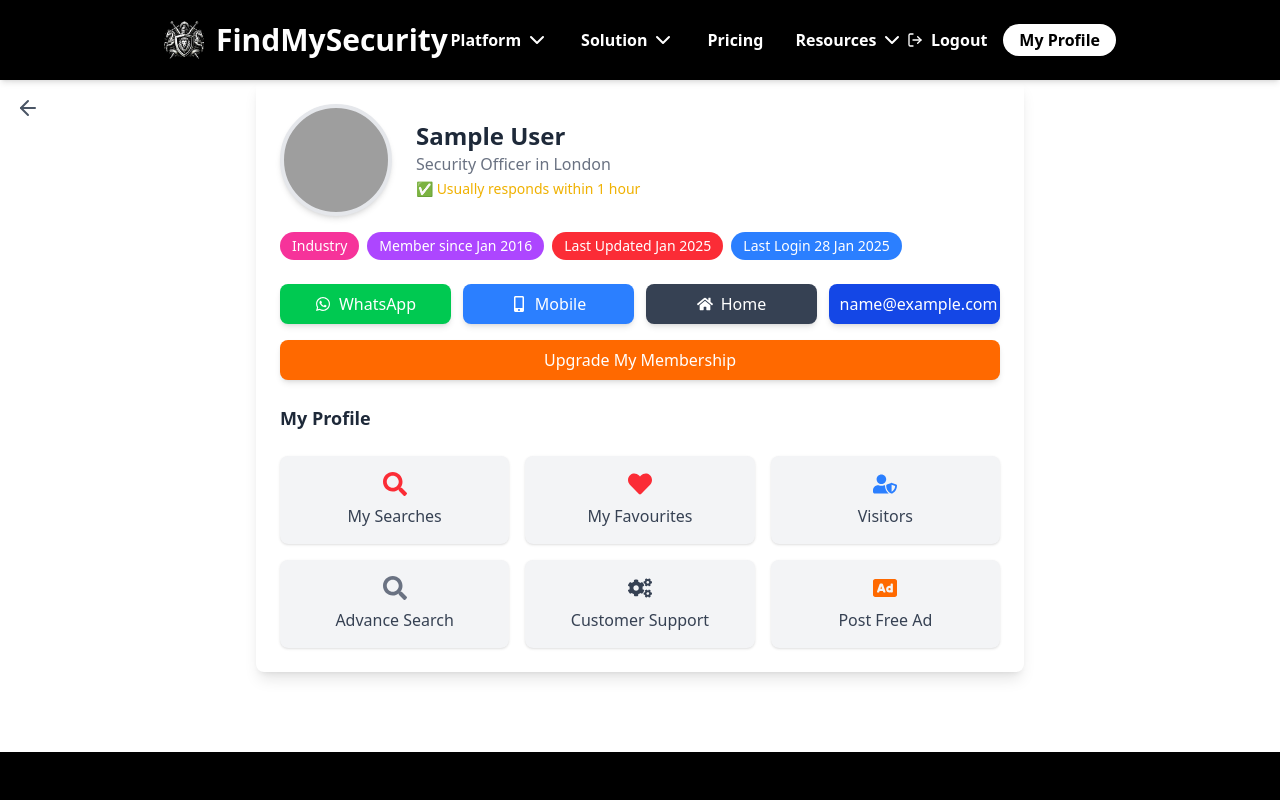
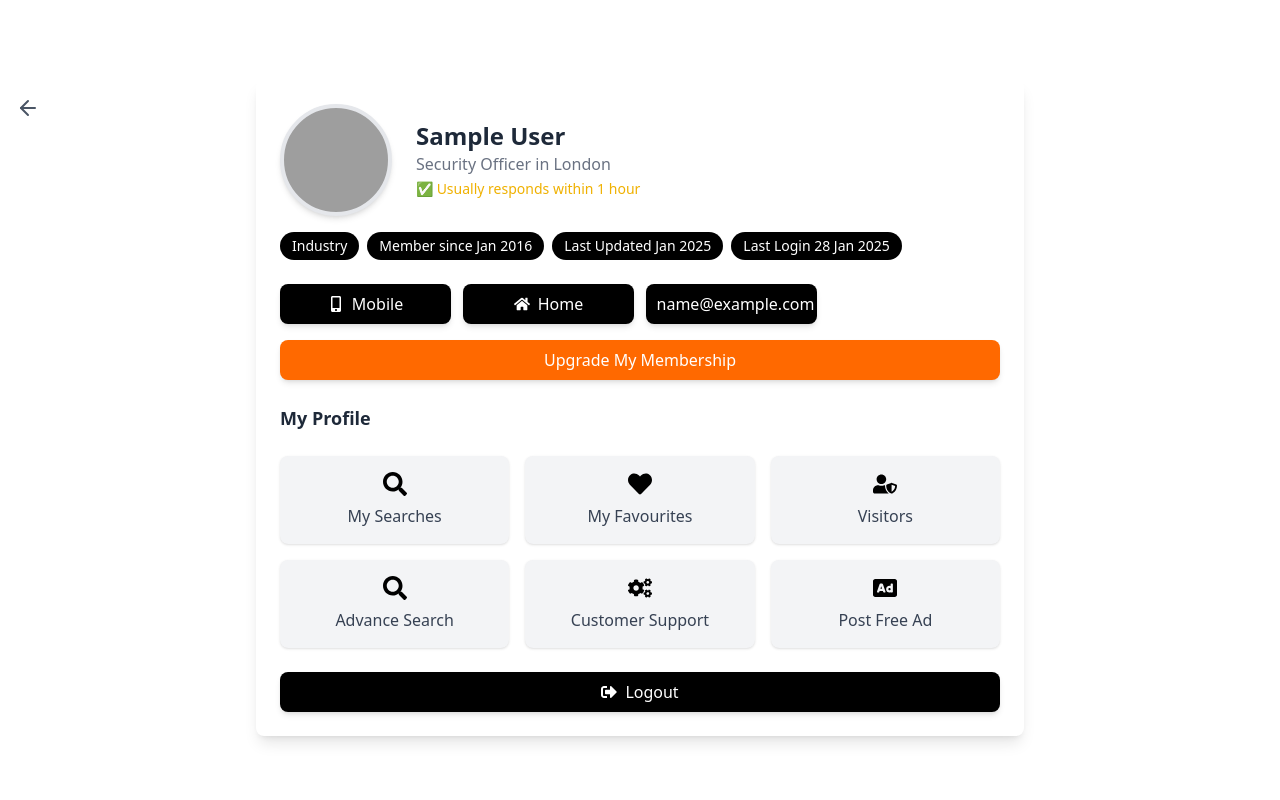
Before and after one commit to HamadAliMughal/FindMySecurity-Web, a Next.js app in the folder findmysecurity/: page /profile in a window 1280 px wide. Shown: the top 800 px of the page. Built offline with nearby package versions, Linux system fonts and the light colour scheme; sample sign-in values are in the browser's storage; grey boxes are pictures that could not be loaded.

Commit message:
profile page updated

```diff
--- a/findmysecurity/src/pages/profile.tsx
+++ b/findmysecurity/src/pages/profile.tsx
@@ -1,8 +1,5 @@
 import React, { useEffect, useState } from "react";
-import Navbar from "@/sections/Navbar";
-import Footer from "@/sections/Footer";
 import {
-  FaWhatsapp,
   FaMobileAlt,
   FaHome,
   FaEnvelope,
@@ -11,26 +8,35 @@ import {
   FaUserShield,
   FaCogs,
   FaAd,
+  FaSignOutAlt
 } from "react-icons/fa";
 import { ArrowLeft } from "lucide-react";
 import { useRouter } from "next/navigation";
 import "./page-globals.css";
-
 
 const UserProfile: React.FC = () => {
   const [profileData, setProfileData] = useState<any>(null);
   const router = useRouter();
 
   useEffect(() => {
-    const storedData = localStorage.getItem("profileData");
+    const storedData = localStorage.getItem("profileData") || localStorage.getItem("loginData");
     if (storedData) {
       setProfileData(JSON.parse(storedData));
+    } else {
+      router.push('/'); // Redirect only if no profile data is found
     }
-  }, []);
+  }, [router]);
+
+  const handleLogout = () => {
+    localStorage.removeItem("profileData");
+    localStorage.removeItem("loginData");
+    router.push("/"); // Redirect to homepage after logout
+  };
+
+  if (!profileData) return null;
 
   return (
     <div>
-        <Navbar />
       <button
         className="absolute top-4 left-4 z-50 mt-20 flex items-center text-gray-600 hover:text-black"
         onClick={() => router.push("/")}
@@ -51,41 +57,38 @@ const UserProfile: React.FC = () => {
           ></div>
           <div className="text-center md:text-left">
             <h2 className="text-2xl font-semibold text-gray-800">
-            {profileData?.result?.firstName + " " + profileData?.result?.lastName || "Mr. Y"}
+              {(profileData?.result?.firstName + " " + profileData?.result?.lastName) || "Mr. Y"}
             </h2>
-          <p className="text-gray-500">{profileData?.result?.jobTitle || "Security Officer in London"}</p>
+            <p className="text-gray-500">{profileData?.result?.role.name || "Security Officer in London"}</p>
             <span className="text-sm text-yellow-500">✅ Usually responds within 1 hour</span>
           </div>
         </div>
 
         {/* Membership Information */}
         <div className="flex flex-wrap justify-center md:justify-start gap-2 mt-4">
-        <span className="bg-pink-500 text-white px-3 py-1 rounded-full text-sm">
+          <span className="bg-black text-white px-3 py-1 rounded-full text-sm">
             {profileData?.result?.industryType || "Industry"}
           </span>
-        <span className="bg-purple-500 text-white px-3 py-1 rounded-full text-sm">
+          <span className="bg-black text-white px-3 py-1 rounded-full text-sm">
             Member since Jan 2016
           </span>
-        <span className="bg-red-500 text-white px-3 py-1 rounded-full text-sm">
+          <span className="bg-black text-white px-3 py-1 rounded-full text-sm">
             Last Updated Jan 2025
           </span>
-        <span className="bg-blue-500 text-white px-3 py-1 rounded-full text-sm">
+          <span className="bg-black text-white px-3 py-1 rounded-full text-sm">
             Last Login 28 Jan 2025
           </span>
         </div>
 
         {/* Contact Buttons */}
         <div className="grid grid-cols-2 md:grid-cols-4 gap-3 mt-6">
-        <button className="flex items-center justify-center bg-green-500 text-white px-4 py-2 rounded-lg shadow-md hover:bg-green-600">
-          <FaWhatsapp className="mr-2" /> WhatsApp
+          <button className="flex items-center justify-center bg-black text-white px-4 py-2 rounded-lg shadow-md hover:bg-gray-600">
+            <FaMobileAlt className="mr-2" /> {profileData?.result?.phoneNumber || "Mobile"}
           </button>
-        <button className="flex items-center justify-center bg-blue-500 text-white px-4 py-2 rounded-lg shadow-md hover:bg-blue-600">
-          <FaMobileAlt className="mr-2" /> {profileData?.result?.phone || "Mobile"}
-        </button>
-        <button className="flex items-center justify-center bg-gray-700 text-white px-4 py-2 rounded-lg shadow-md hover:bg-gray-800">
+          <button className="flex items-center justify-center bg-black text-white px-4 py-2 rounded-lg shadow-md hover:bg-gray-800">
             <FaHome className="mr-2" /> {profileData?.result?.address || "Home"}
           </button>
-        <button className="flex items-center justify-center bg-blue-700 text-white px-4 py-2 rounded-lg shadow-md hover:bg-blue-800">
+          <button className="flex items-center justify-center bg-black text-white px-4 py-2 rounded-lg shadow-md hover:bg-gray-800">
             <FaEnvelope className="mr-2" /> {profileData?.result?.email || "Email"}
           </button>
         </div>
@@ -99,40 +102,181 @@ const UserProfile: React.FC = () => {
         <h3 className="text-lg font-semibold my-6 text-gray-800 text-center md:text-left">My Profile</h3>
         <div className="grid grid-cols-2 md:grid-cols-3 gap-4">
           <div className="p-4 bg-gray-100 rounded-lg shadow-sm hover:bg-gray-200 transition">
-          <FaSearch className="text-red-500 text-2xl mx-auto" />
+            <FaSearch className="text-black text-2xl mx-auto" />
             <p className="text-center text-gray-700 mt-2">My Searches</p>
           </div>
           <div className="p-4 bg-gray-100 rounded-lg shadow-sm hover:bg-gray-200 transition">
-          <FaHeart className="text-red-500 text-2xl mx-auto" />
+            <FaHeart className="text-black text-2xl mx-auto" />
             <p className="text-center text-gray-700 mt-2">My Favourites</p>
           </div>
           <div className="p-4 bg-gray-100 rounded-lg shadow-sm hover:bg-gray-200 transition">
-          <FaUserShield className="text-blue-500 text-2xl mx-auto" />
+            <FaUserShield className="text-black text-2xl mx-auto" />
             <p className="text-center text-gray-700 mt-2">Visitors</p>
           </div>
           <div className="p-4 bg-gray-100 rounded-lg shadow-sm hover:bg-gray-200 transition">
-          <FaSearch className="text-gray-500 text-2xl mx-auto" />
+            <FaSearch className="text-black text-2xl mx-auto" />
             <p className="text-center text-gray-700 mt-2">Advance Search</p>
           </div>
           <div className="p-4 bg-gray-100 rounded-lg shadow-sm hover:bg-gray-200 transition">
-          <FaCogs className="text-gray-700 text-2xl mx-auto" />
+            <FaCogs className="text-black text-2xl mx-auto" />
             <p className="text-center text-gray-700 mt-2">Customer Support</p>
           </div>
           <div className="p-4 bg-gray-100 rounded-lg shadow-sm hover:bg-gray-200 transition">
-          <FaAd className="text-orange-500 text-2xl mx-auto" />
+            <FaAd className="text-black text-2xl mx-auto" />
             <p className="text-center text-gray-700 mt-2">Post Free Ad</p>
           </div>
         </div>
+
+        {/* Logout Button */}
+        <button
+          onClick={handleLogout}
+          className="mt-6 w-full bg-black text-white px-4 py-2 rounded-lg shadow-md flex items-center justify-center hover:bg-gray-600"
+        >
+          <FaSignOutAlt className="mr-2" />
+          Logout
+        </button>
       </div>
-       <footer className="bg-black text-white text-center py-3">
-              <Footer/>
-              © {new Date().getFullYear()} Find My Security
-        </footer>
     </div>
   );
 };
 
 export default UserProfile;
+
+
+
+
+// import React, { useEffect, useState } from "react";
+// import {
+//   FaWhatsapp,
+//   FaMobileAlt,
+//   FaHome,
+//   FaEnvelope,
+//   FaSearch,
+//   FaHeart,
+//   FaUserShield,
+//   FaCogs,
+//   FaAd,
+// } from "react-icons/fa";
+// import { ArrowLeft } from "lucide-react";
+// import { useRouter } from "next/navigation";
+// import "./page-globals.css";
+
+
+// const UserProfile: React.FC = () => {
+//   const [profileData, setProfileData] = useState<any>(null);
+//   const router = useRouter();
+
+//   useEffect(() => {
+//     const storedData = localStorage.getItem("profileData")||localStorage.getItem("loginData");
+//     if (storedData) {
+//       setProfileData(JSON.parse(storedData));
+//     } else {
+//       router.push('/'); // Redirect only if no profile data is found
+//     }
+//   }, [router]); // Depend on router to prevent issues
+
+//   if (!profileData) return null;
+
+//   return (
+//     <div>
+//         <button
+//         className="absolute top-4 left-4 z-50 mt-20 flex items-center text-gray-600 hover:text-black"
+//         onClick={() => router.push("/")}
+//       >
+//         <ArrowLeft className="w-6 h-6 mr-2" />
+//       </button>
+
+//     <div className="max-w-3xl mx-auto p-6 bg-white shadow-lg rounded-lg relative mt-10 md:my-20">
+//       {/* Profile Header */}
+//       <div className="flex flex-col items-center md:flex-row md:items-center md:space-x-6 mt-10 md:mt-0">
+//         <div
+//           className="w-28 h-28 bg-gray-300 rounded-full border-4 border-gray-200 shadow-md"
+//           style={{
+//             backgroundImage: `url(${profileData?.profileImage || "/images/profile.jpg"})`,
+//             backgroundSize: "cover",
+//             backgroundPosition: "center",
+//           }}
+//         ></div>
+//         <div className="text-center md:text-left">
+//           <h2 className="text-2xl font-semibold text-gray-800">
+//             {(profileData?.result?.firstName + " " + profileData?.result?.lastName) || "Mr. Y"}
+//           </h2>
+//           <p className="text-gray-500">{profileData?.result?.jobTitle || "Security Officer in London"}</p>
+//           <span className="text-sm text-yellow-500">✅ Usually responds within 1 hour</span>
+//         </div>
+//       </div>
+
+//       {/* Membership Information */}
+//       <div className="flex flex-wrap justify-center md:justify-start gap-2 mt-4">
+//         <span className="bg-pink-500 text-white px-3 py-1 rounded-full text-sm">
+//           {profileData?.result?.industryType || "Industry"}
+//         </span>
+//         <span className="bg-purple-500 text-white px-3 py-1 rounded-full text-sm">
+//           Member since Jan 2016
+//         </span>
+//         <span className="bg-red-500 text-white px-3 py-1 rounded-full text-sm">
+//           Last Updated Jan 2025
+//         </span>
+//         <span className="bg-blue-500 text-white px-3 py-1 rounded-full text-sm">
+//           Last Login 28 Jan 2025
+//         </span>
+//       </div>
+
+//       {/* Contact Buttons */}
+//       <div className="grid grid-cols-2 md:grid-cols-4 gap-3 mt-6">
+//         <button className="flex items-center justify-center bg-green-500 text-white px-4 py-2 rounded-lg shadow-md hover:bg-green-600">
+//           <FaWhatsapp className="mr-2" /> WhatsApp
+//         </button>
+//         <button className="flex items-center justify-center bg-blue-500 text-white px-4 py-2 rounded-lg shadow-md hover:bg-blue-600">
+//           <FaMobileAlt className="mr-2" /> {profileData?.result?.phone || "Mobile"}
+//         </button>
+//         <button className="flex items-center justify-center bg-gray-700 text-white px-4 py-2 rounded-lg shadow-md hover:bg-gray-800">
+//           <FaHome className="mr-2" /> {profileData?.result?.address || "Home"}
+//         </button>
+//         <button className="flex items-center justify-center bg-blue-700 text-white px-4 py-2 rounded-lg shadow-md hover:bg-blue-800">
+//           <FaEnvelope className="mr-2" /> {profileData?.result?.email || "Email"}
+//         </button>
+//       </div>
+
+//       {/* Upgrade Button */}
+//       <button className="mt-4 w-full bg-orange-500 text-white px-4 py-2 rounded-lg shadow-md hover:bg-orange-600">
+//         Upgrade My Membership
+//       </button>
+
+//       {/* Profile Actions */}
+//       <h3 className="text-lg font-semibold my-6 text-gray-800 text-center md:text-left">My Profile</h3>
+//       <div className="grid grid-cols-2 md:grid-cols-3 gap-4">
+//         <div className="p-4 bg-gray-100 rounded-lg shadow-sm hover:bg-gray-200 transition">
+//           <FaSearch className="text-red-500 text-2xl mx-auto" />
+//           <p className="text-center text-gray-700 mt-2">My Searches</p>
+//         </div>
+//         <div className="p-4 bg-gray-100 rounded-lg shadow-sm hover:bg-gray-200 transition">
+//           <FaHeart className="text-red-500 text-2xl mx-auto" />
+//           <p className="text-center text-gray-700 mt-2">My Favourites</p>
+//         </div>
+//         <div className="p-4 bg-gray-100 rounded-lg shadow-sm hover:bg-gray-200 transition">
+//           <FaUserShield className="text-blue-500 text-2xl mx-auto" />
+//           <p className="text-center text-gray-700 mt-2">Visitors</p>
+//         </div>
+//         <div className="p-4 bg-gray-100 rounded-lg shadow-sm hover:bg-gray-200 transition">
+//           <FaSearch className="text-gray-500 text-2xl mx-auto" />
+//           <p className="text-center text-gray-700 mt-2">Advance Search</p>
+//         </div>
+//         <div className="p-4 bg-gray-100 rounded-lg shadow-sm hover:bg-gray-200 transition">
+//           <FaCogs className="text-gray-700 text-2xl mx-auto" />
+//           <p className="text-center text-gray-700 mt-2">Customer Support</p>
+//         </div>
+//         <div className="p-4 bg-gray-100 rounded-lg shadow-sm hover:bg-gray-200 transition">
+//           <FaAd className="text-orange-500 text-2xl mx-auto" />
+//           <p className="text-center text-gray-700 mt-2">Post Free Ad</p>
+//         </div>
+//       </div>
+//     </div>
+//     </div>
+//   );
+// };
+
+// export default UserProfile;
 
 
 
--- a/findmysecurity/src/pages/signin.tsx
+++ b/findmysecurity/src/pages/signin.tsx
@@ -52,7 +52,7 @@ const SignIn = () => {
   };
 
   return (
-    <div className="flex h-screen justify-center items-center bg-gray-100">
+<div className="flex h-screen justify-center items-center bg-gray-100">
       <button
         className="absolute top-10 left-10 flex items-center text-gray-700 hover:text-black text-lg"
         onClick={() => router.push("/")}
--- a/findmysecurity/src/pages/signup.tsx
+++ b/findmysecurity/src/pages/signup.tsx
@@ -6,7 +6,6 @@ import { FaArrowLeft } from "react-icons/fa6";
 import { useRouter } from "next/navigation";
 import "./page-globals.css";
 import WhoAreWe from "@/sections/components/registration/WhoAreWe";
-import Layout from "@/app/layout";
 
 export default function SignupPage() {
   const [passwordVisible, setPasswordVisible] = useState(false);
@@ -70,7 +69,6 @@ export default function SignupPage() {
     //     </button>
     //   </div>
     // </div>
-
     <WhoAreWe />
 
   );
--- a/findmysecurity/src/sections/Navbar.tsx
+++ b/findmysecurity/src/sections/Navbar.tsx
@@ -15,8 +15,8 @@ export default function Navbar() {
     }
   }, []);
   const handleLogout = () => {
-    // localStorage.removeItem("loginData"); // Remove user session
-    localStorage.clear();
+    localStorage.removeItem("loginData"); // Remove user session
+    // localStorage.clear();
     setProfileData(null); // Update state to reflect logout
   };
 
--- a/findmysecurity/src/sections/components/registration/ClientRegistrationForm.tsx
+++ b/findmysecurity/src/sections/components/registration/ClientRegistrationForm.tsx
@@ -4,7 +4,6 @@ import { useState } from "react";
 import { LockIcon } from "lucide-react";
 import { FaEnvelope, FaMapMarkerAlt, FaUser, FaPhone } from "react-icons/fa";
 import { IoMdEye, IoMdEyeOff } from "react-icons/io";
-
 interface ClientGeneralFormProps {
   id: number;
   title: string;
--- a/findmysecurity/src/sections/components/registration/CorporateForm.tsx
+++ b/findmysecurity/src/sections/components/registration/CorporateForm.tsx
@@ -8,7 +8,6 @@ import { CgProfile } from "react-icons/cg";
 import { MdReport } from "react-icons/md";
 import { Globe, Mail, Lock } from "lucide-react";
 import { IoMdEye, IoMdEyeOff } from "react-icons/io";
-
 interface BusinessFormProps {
   id: number;
   title: string;
```
Also changed, not shown: findmysecurity/src/pages/page-layout.tsx (added, +34 -0 lines). Lines whose indentation alone changed are shown as unchanged.
